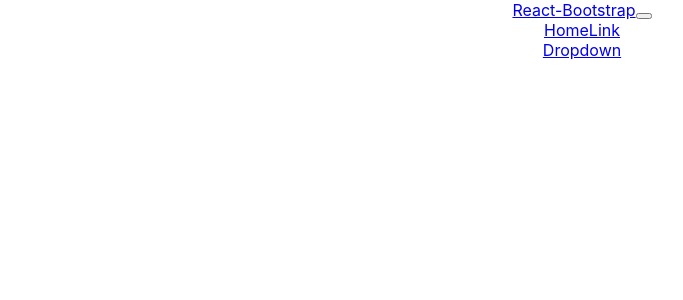
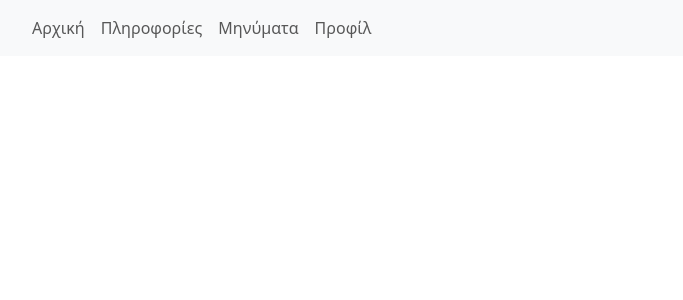
Before and after one commit to Spanosnick/Personal_monitor_React, a React (Create React App) app: page / in a window 1280 px wide. Shown: the top 300 px of the page, without its empty margins (58-741 px from the left). Built offline with nearby package versions, Linux system fonts and the light colour scheme.

Commit message:
navbar work now

```diff
--- a/src/components/navbar.js
+++ b/src/components/navbar.js
@@ -8,23 +8,13 @@
     return (
         <Navbar expand="lg" className="bg-body-tertiary">
             <Container>
-                <Navbar.Brand href="#home">React-Bootstrap</Navbar.Brand>
                 <Navbar.Toggle aria-controls="basic-navbar-nav" />
                 <Navbar.Collapse id="basic-navbar-nav">
                     <Nav className="me-auto">
-                        <Nav.Link href="#home">Home</Nav.Link>
-                        <Nav.Link href="#link">Link</Nav.Link>
-                        <NavDropdown title="Dropdown" id="basic-nav-dropdown">
-                            <NavDropdown.Item href="#action/3.1">Action</NavDropdown.Item>
-                            <NavDropdown.Item href="#action/3.2">
-                                Another action
-                            </NavDropdown.Item>
-                            <NavDropdown.Item href="#action/3.3">Something</NavDropdown.Item>
-                            <NavDropdown.Divider />
-                            <NavDropdown.Item href="#action/3.4">
-                                Separated link
-                            </NavDropdown.Item>
-                        </NavDropdown>
+                        <Nav.Link href="#home">Αρχική</Nav.Link>
+                        <Nav.Link href="#infos">Πληροφορίες</Nav.Link>
+                        <Nav.Link href="#message">Μηνύματα</Nav.Link>
+                        <Nav.Link href="#profile">Προφίλ</Nav.Link>
                     </Nav>
                 </Navbar.Collapse>
             </Container>
--- a/src/index.js
+++ b/src/index.js
@@ -3,6 +3,7 @@
 import './index.css';
 import App from './App';
 import reportWebVitals from './reportWebVitals';
+import 'bootstrap/dist/css/bootstrap.min.css';
 
 const root = ReactDOM.createRoot(document.getElementById('root'));
 root.render(
```
